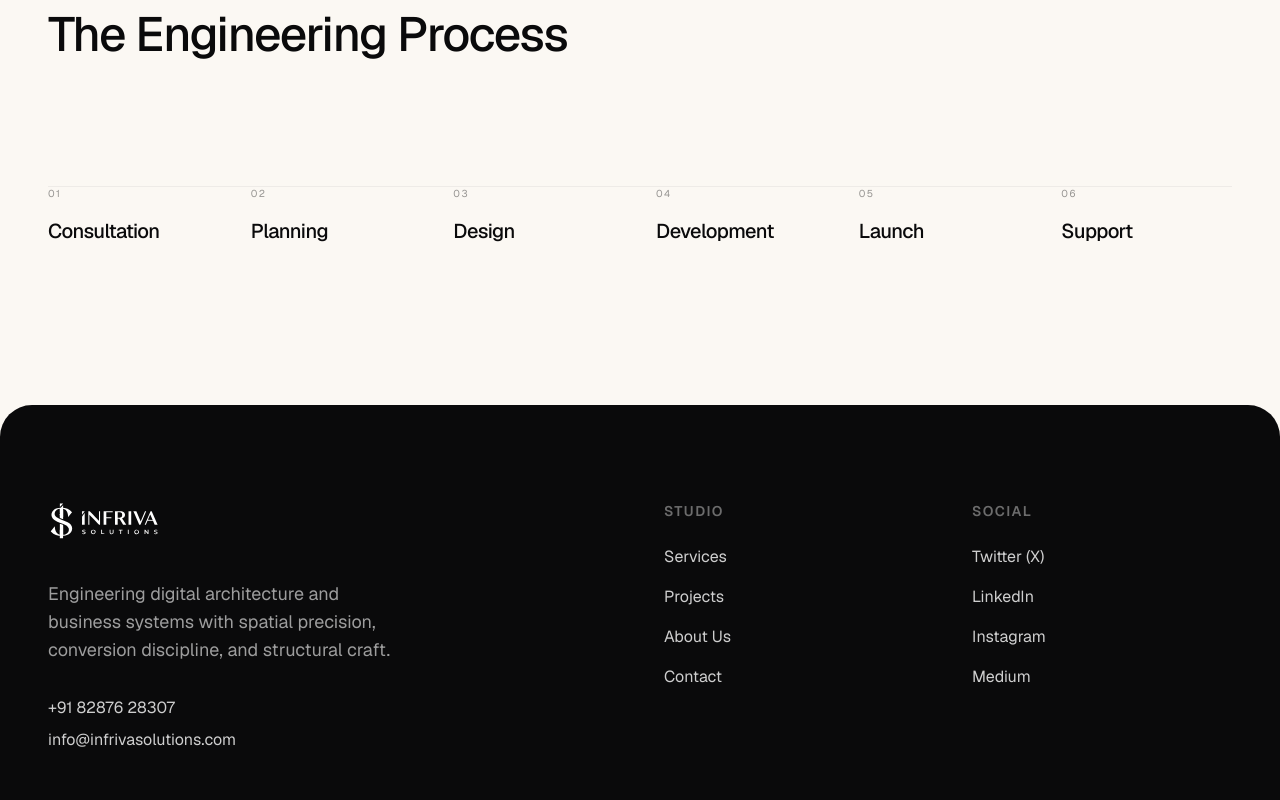
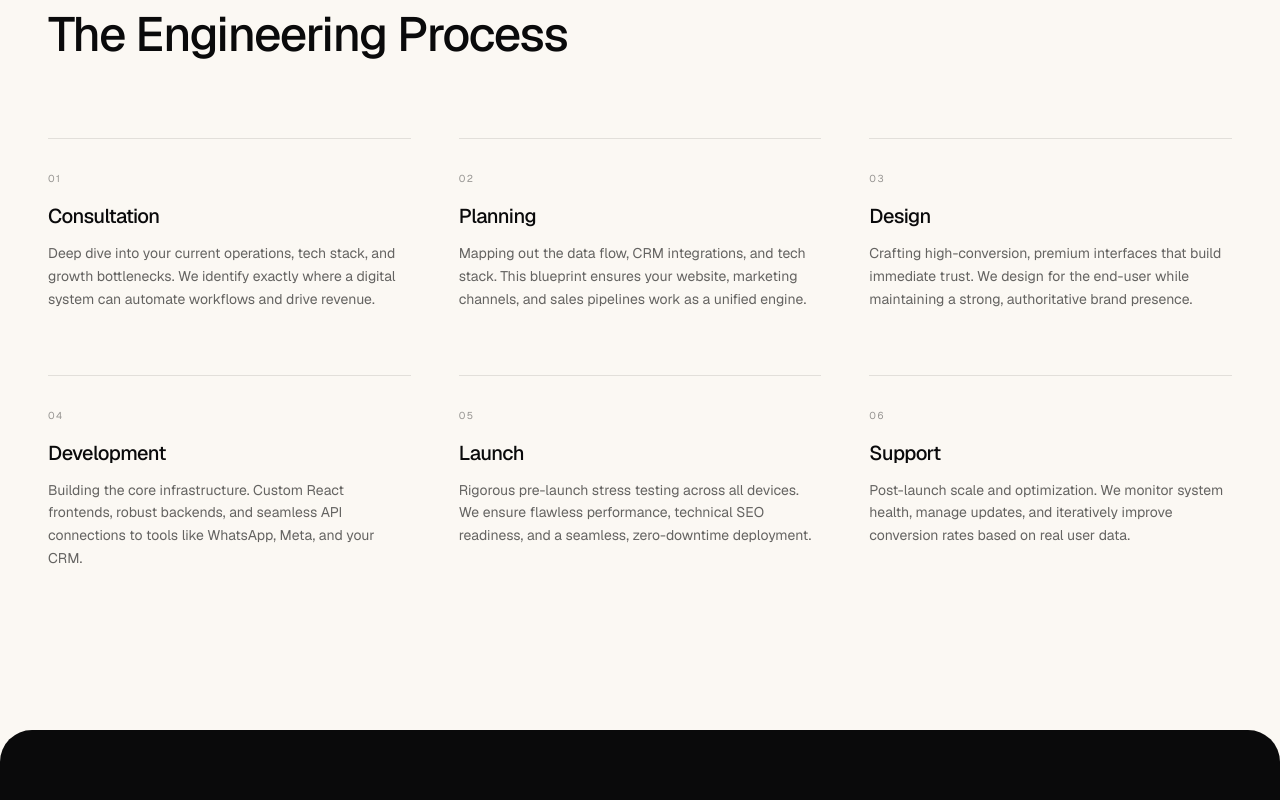
Before and after one commit to Arpan-Tyagi/infriva-solutions, a Next.js app: page / in a window 1280 px wide. Shown: the part 3662-4462 px from the top of the page. Built offline with nearby package versions, Linux system fonts and the light colour scheme; no server answers.

Commit message:
feat(ui): redesign the engineering process section with premium copy and hover animations

```diff
--- a/src/app/blog/[slug]/page.tsx
+++ b/src/app/blog/[slug]/page.tsx
@@ -422,10 +422,10 @@ export async function generateMetadata({
   const cleanDescription = post.content.replace(/<[^>]*>/g, ' ').replace(/\s+/g, ' ').trim().slice(0, 160);
 
   return {
-    title: \`\${post.title} | Infriva Insights\`,
+    title: `${post.title} | Infriva Insights`,
     description: cleanDescription,
     openGraph: {
-      title: \`\${post.title} | Infriva Insights\`,
+      title: `${post.title} | Infriva Insights`,
       description: cleanDescription,
       images: post.image ? [post.image] : undefined,
     },
--- a/src/app/page.tsx
+++ b/src/app/page.tsx
@@ -306,23 +306,48 @@ export default function Home() {
       <section className="w-full py-24 md:py-40 px-4 md:px-12 border-t border-black/5">
         <div className="max-w-7xl mx-auto">
           <Reveal>
-            <h3 className="text-4xl md:text-5xl tracking-tight-display font-medium mb-24">The Engineering Process</h3>
+            <h3 className="text-4xl md:text-5xl tracking-tight-display font-medium mb-20">The Engineering Process</h3>
           </Reveal>
 
-          <div className="grid grid-cols-1 md:grid-cols-6 gap-8 relative">
-            {/* Background connecting timeline track (horizontal line) */}
-            <div className="hidden md:block absolute top-8 left-0 w-full h-[1px] bg-black/5" />
-
-            {/* Map over the sequential steps to generate timeline nodes */}
-            {['Consultation', 'Planning', 'Design', 'Development', 'Launch', 'Support'].map((step, i) => (
-              <Reveal key={step} delay={i * 0.1}>
-                <div className="relative pt-8 group">
-                  {/* Interactive timeline indicator that fills from the left on hover (desktop only) */}
-                  <div className="absolute top-0 left-0 w-full h-[1px] bg-brand-900 origin-left scale-x-0 md:group-hover:scale-x-100 transition-transform duration-500" />
+          <div className="grid grid-cols-1 md:grid-cols-2 lg:grid-cols-3 gap-x-12 gap-y-16">
+            {[
+              {
+                title: 'Consultation',
+                description: 'Deep dive into your current operations, tech stack, and growth bottlenecks. We identify exactly where a digital system can automate workflows and drive revenue.'
+              },
+              {
+                title: 'Planning',
+                description: 'Mapping out the data flow, CRM integrations, and tech stack. This blueprint ensures your website, marketing channels, and sales pipelines work as a unified engine.'
+              },
+              {
+                title: 'Design',
+                description: 'Crafting high-conversion, premium interfaces that build immediate trust. We design for the end-user while maintaining a strong, authoritative brand presence.'
+              },
+              {
+                title: 'Development',
+                description: 'Building the core infrastructure. Custom React frontends, robust backends, and seamless API connections to tools like WhatsApp, Meta, and your CRM.'
+              },
+              {
+                title: 'Launch',
+                description: 'Rigorous pre-launch stress testing across all devices. We ensure flawless performance, technical SEO readiness, and a seamless, zero-downtime deployment.'
+              },
+              {
+                title: 'Support',
+                description: 'Post-launch scale and optimization. We monitor system health, manage updates, and iteratively improve conversion rates based on real user data.'
+              }
+            ].map((step, i) => (
+              <Reveal key={step.title} delay={i * 0.1}>
+                <div className="relative pt-8 group border-t border-black/10 hover:border-transparent transition-colors">
+                  {/* Interactive timeline indicator that fills from the left on hover */}
+                  <div className="absolute top-[-1px] left-0 w-full h-[2px] bg-brand-900 origin-left scale-x-0 group-hover:scale-x-100 transition-transform duration-500 ease-[cubic-bezier(0.76,0,0.24,1)]" />
                   {/* Step number label (01, 02, etc.) */}
-                  <div className="text-[10px] tracking-widest-caps text-black/40 mb-4">0{i + 1}</div>
+                  <div className="text-[10px] tracking-widest-caps text-black/40 mb-4 group-hover:text-brand-900 transition-colors duration-300">0{i + 1}</div>
                   {/* Step Title */}
-                  <h4 className="text-xl font-medium tracking-tight-display">{step}</h4>
+                  <h4 className="text-xl font-medium tracking-tight-display mb-3 group-hover:translate-x-1 transition-transform duration-500 ease-[cubic-bezier(0.76,0,0.24,1)]">{step.title}</h4>
+                  {/* Step Description */}
+                  <p className="text-sm text-black/60 leading-relaxed group-hover:text-black/80 transition-colors duration-300">
+                    {step.description}
+                  </p>
                 </div>
               </Reveal>
             ))}
```
